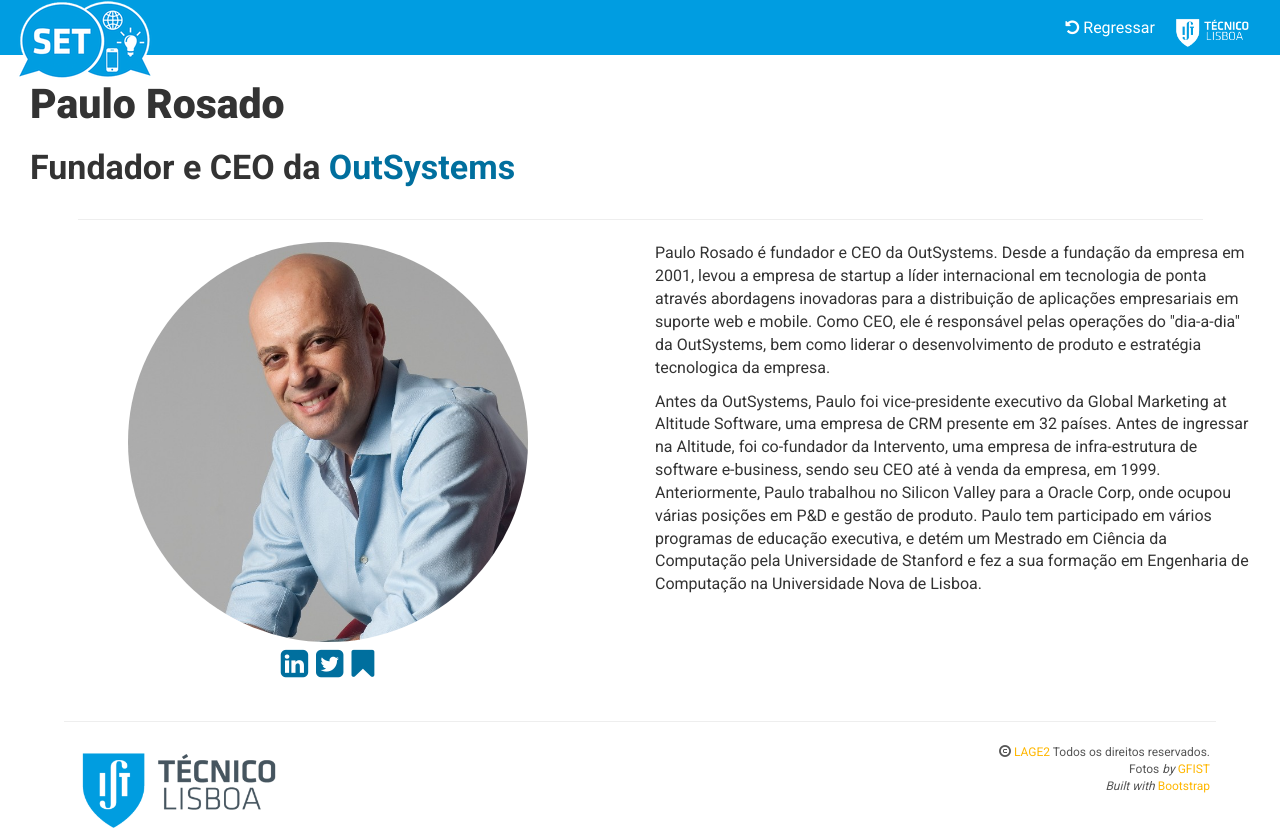
After one commit to Lage2/set2015, a PHP site: page /oradores/paulo-rosado.html in a window 1280 px wide. The commit adds this page. Run offline with PHP 8.4, Linux system fonts and the light colour scheme; some libraries are stand-ins or nearby versions.

Commit message:
Paulo Rosado

```diff
--- a/less/set.less
+++ b/less/set.less
@@ -866,4 +866,9 @@
 		.background-size(100%);
 
 	}
+    #paulo-rosado {
+		background:  black url(../img/speakers/paulo-rosado.png) no-repeat;
+		.background-size(100%);
+
+	}
 }
--- /dev/null
+++ b/oradores/paulo-rosado.html
@@ -0,0 +1,117 @@
+<!DOCTYPE html>
+<html>
+	<head>
+		<meta charset="utf-8">
+        <meta http-equiv="X-UA-Compatible" content="IE=edge,chrome=1">
+        <meta name="description" content="SET - Semana Empresarial e Tecnologia do Instituto Superior Técnico, edição 2015">
+        <meta name="keywords" content="SET, evento, IST, empreendedorismo, académico, empresarial">
+        <meta name="viewport" content="width=device-width, initial-scale=1.0, maximum-scale=1.0, user-scalable=0">
+        <meta name="HandheldFriendly" content="True">
+        <meta name="MobileOptimized" content="320">
+
+        <title>SET 2015</title>
+        <link rel="shortcut icon" href="../img/set_media/set_favicon.ico">
+
+         <!-- Bootstrap -->
+    	<link href="../css/set.css" rel="stylesheet">
+
+		<!-- WebFonts -->
+		<link href='http://fonts.googleapis.com/css?family=Roboto:900,700,400' rel='stylesheet' type='text/css'>
+
+		<!-- FontAwsome Icons -->
+		<link href="../css/font-awesome.min.css" rel="stylesheet">
+
+	</head>
+	<body>
+		<div id="navigation">
+			<nav class="navbar navbar-default navbar-fixed-top" role="navigation">
+				<div class="container-fluid">
+
+					<div class="navbar-header navbar-left">
+						<button type="button" class="navbar-toggle collapsed"
+								data-toggle="collapse" data-target="#nav-collapse">
+							<span class="sr-only">Toggle navigation</span>
+					        <span class="icon-bar"></span>
+					        <span class="icon-bar"></span>
+					        <span class="icon-bar"></span>
+						</button>
+						<a id="set-logo" class="navbar-brand" href="../index.html">
+							<img class="hidden-xs" src="../img/set_media/set_small.png" alt="SET Logo">
+							<img class="visible-xs-block" src="../img/set_media/set_tiny.png" alt="SET Logo">
+						</a>
+					</div>
+
+					<div id="ist-logo" class="collapse navbar-collapse navbar-right">
+						<a class="navbar-brand" target="blank" href="http://tecnico.ulisboa.pt/">
+							<img class="collapsed" src="../img/set_media/tecnico_neg_big.png" alt="IST Logo">
+						</a>
+					</div>
+
+					<div class="collapse navbar-collapse" id="nav-collapse">
+						<ul class="nav navbar-nav navbar-right">
+							<li><a href="../index.html"><i class="fa fa-undo"></i>  Regressar</a></li>
+						</ul>
+					</div>
+				</div>
+			</nav>
+		</div>
+
+		<div class="container-fluid fixed-height-container speaker-holder">
+			<div class="row">
+				<div class="col-md-12">
+					<h1>Paulo Rosado</h1>
+					<h2>Fundador e CEO da <a href="http://www.outsystems.com/">OutSystems</a></h2>
+				</div>
+			</div>
+
+			<hr id="contacts-anchor" class="footer-divider">
+
+			<div class="row">
+
+				<div class="col-md-6 col-sm-12">
+					<div id="paulo-rosado" class="speaker-img-holder"></div>
+					<div class="speaker-media">
+						<p>
+    						<a href="http://pt.linkedin.com/in/paulorosado/pt">
+    							<i class="fa fa-linkedin-square"></i>
+    						</a>
+							<a href="https://twitter.com/paulorosado">
+								<i class="fa fa-twitter-square"></i>
+							</a>
+							<a href="http://www.paulorosado.com/">
+								<i class="fa fa-bookmark"></i>
+    						</a>
+						</p>
+					</div>
+				</div>
+				<div class="col-md-6 col-sm-12">
+					<p>
+						Paulo Rosado é fundador e CEO da OutSystems. Desde a fundação da empresa em 2001, levou a empresa de startup a líder internacional em tecnologia de ponta através abordagens inovadoras para a distribuição de aplicações empresariais em suporte web e mobile. Como CEO, ele é responsável pelas operações do "dia-a-dia" da OutSystems, bem como liderar o desenvolvimento de produto e estratégia tecnologica da empresa. </p>
+                    <p>Antes da OutSystems, Paulo foi vice-presidente executivo da Global Marketing at Altitude Software, uma empresa de CRM presente em 32 países. Antes de ingressar na Altitude, foi co-fundador da Intervento, uma empresa de infra-estrutura de software e-business, sendo seu CEO até à venda da empresa, em 1999. Anteriormente, Paulo trabalhou no Silicon Valley para a Oracle Corp, onde ocupou várias posições em P&D e  gestão de produto. Paulo tem participado em vários programas de educação executiva, e detém um Mestrado em Ciência da Computação pela Universidade de Stanford e fez a sua formação em Engenharia de Computação na Universidade Nova de Lisboa.
+					</p>
+				</div>
+			</div>
+
+		</div>
+		<footer>
+		<hr class="footer-divider">
+
+			<div class="container">
+				<div id="ist-logo-footer" class="pull-left">
+					<a href="http://tecnico.ulisboa.pt/">
+						<img class="collapsed" src="../img/set_media/tecnico_big.png" alt="IST Logo">
+					</a>
+				</div>
+				<p class="pull-right">
+					<span class="glyphicon glyphicon-copyright-mark"></span><!--&copy--> <a href="http://lage2.ist.utl.pt/">LAGE2</a> Todos os direitos reservados.
+					<br>
+					Fotos <i>by</i> <a href="http://lage2.ist.utl.pt/gfist.php">GFIST</a>
+					<br>
+					<i>Built with</i> <a href="http://getbootstrap.com/">Bootstrap</a>
+				</p>
+			</div>
+		</footer>
+		<script src="https://ajax.googleapis.com/ajax/libs/jquery/1.11.1/jquery.min.js"></script>
+    	<script src="../js/bootstrap.min.js"></script>
+	</body>
+</html>
```
Also changed, not shown: index.html (+17 -9 lines), css/set.css, img/speakers/paulo-rosado.png (added), img/speakers/paulo-rosado_cropped.png (added).
